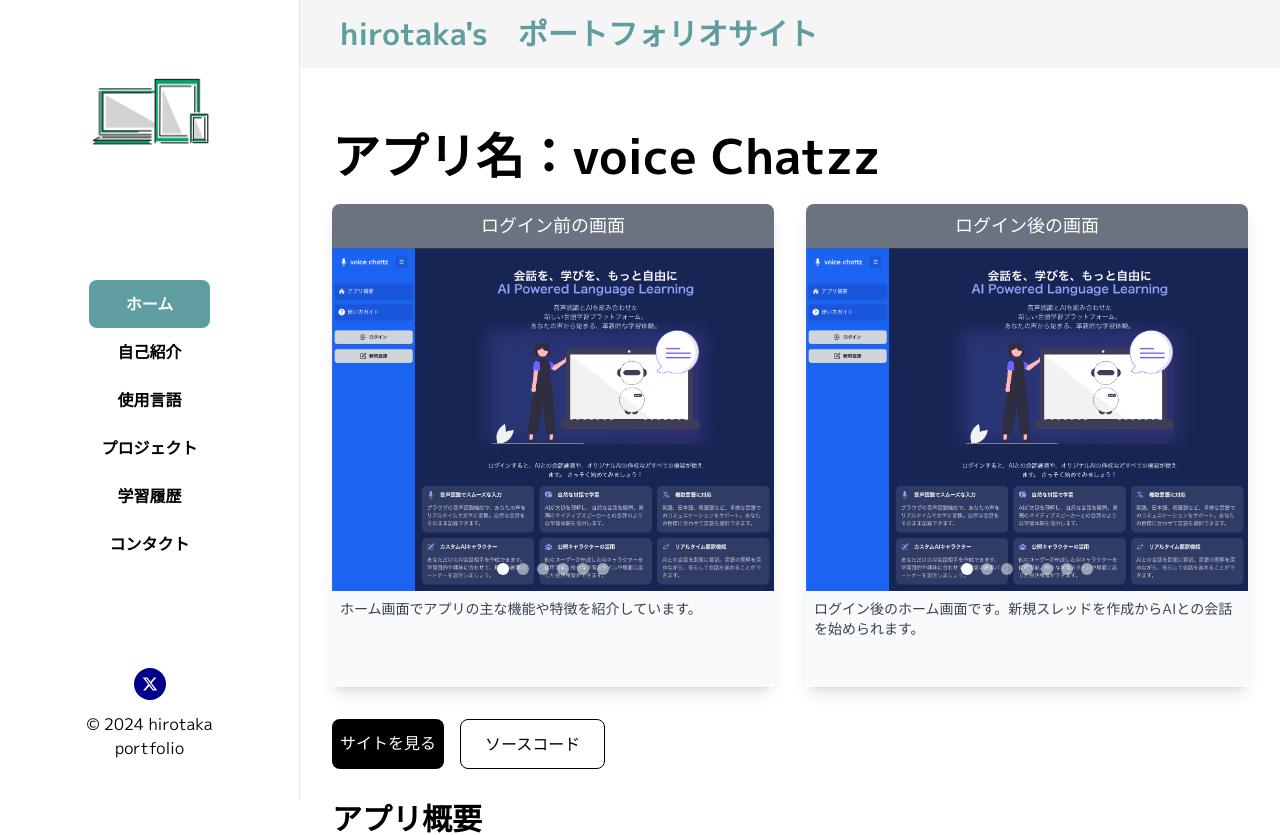
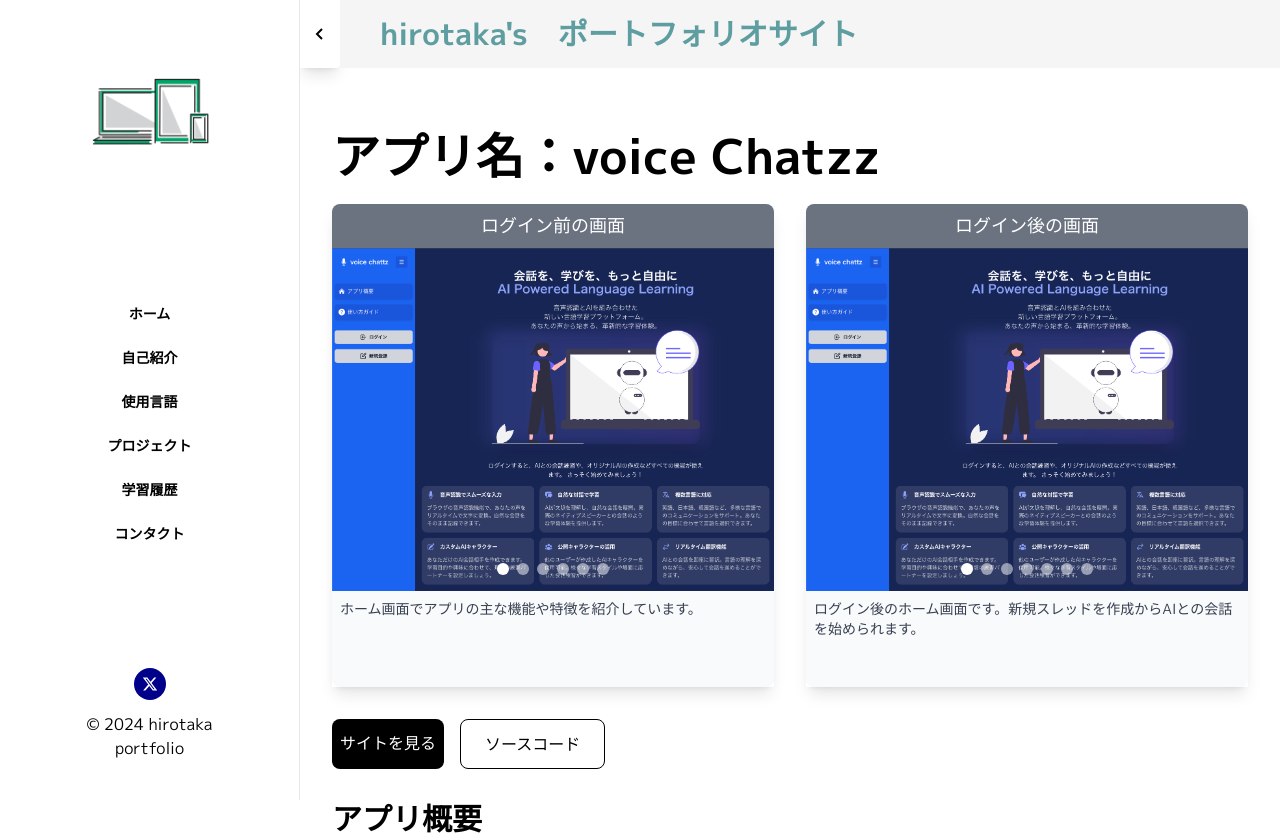
Before and after one commit to hirorotaka/hirotaka-site, a Next.js app: page /projects/portfolio in a window 1280 px wide. Shown: the top 835 px of the page. Built offline with nearby package versions, Linux system fonts and the light colour scheme.

Commit message:
プロジェクト詳細ページのデスクトップ時のサイドバー開閉表示調整

```diff
--- a/app/(projects)/projects/layout.tsx
+++ b/app/(projects)/projects/layout.tsx
@@ -1,47 +1,46 @@
-// app/projects/[id]/layout.tsx
 'use client';
-import React, { useEffect, useState } from 'react';
-import { sideMenuLinks, SideMenuLinksType } from '@/constants/sideMenuLinks';
-import { useMenuStore } from '@/store/useMenuStore';
+import React, { useState } from 'react';
 import ProjectSideMenu from '@/app/components/ProjectSideMenu';
 import TopMenu from '@/app/components/TopMenu';
+import { BiChevronLeft, BiChevronRight } from 'react-icons/bi';
 
 export default function ProjectLayout({
   children,
 }: {
   children: React.ReactNode;
 }) {
-  const { isOpen, closeMobileMenu } = useMenuStore();
-  const [activeLink, setActiveLink] = useState<SideMenuLinksType>(
-    sideMenuLinks[0]
-  );
+  const [isSideMenuOpen, setIsSideMenuOpen] = useState(true);
 
-  const handleLinkClick = (link: SideMenuLinksType) => {
-    closeMobileMenu();
-    setActiveLink(link);
+  const handleClickOpenSideMenu = () => {
+    setIsSideMenuOpen(!isSideMenuOpen);
   };
-
-  useEffect(() => {
-    if (isOpen) {
-      document.body.style.overflowY = 'hidden';
-    } else {
-      document.body.style.overflowY = 'auto';
-    }
-  }, [isOpen]);
 
   return (
     <main className="flex flex-row">
       {/* サイドメニュー */}
-      <ProjectSideMenu
-        isOpen={isOpen}
-        closeMobileMenu={closeMobileMenu}
-        handleLinkClick={handleLinkClick}
-        activeLink={activeLink}
-      />
+
+      {isSideMenuOpen && <ProjectSideMenu />}
 
       {/* メインコンテンツ */}
-      <section className="pl-[300px] max-lg:pl-[146px] max-md:pl-0 w-full min-h-screen overflow-hidden">
-        <TopMenu />
+      <section
+        className={`w-full min-h-screen overflow-hidden ${
+          isSideMenuOpen ? 'pl-[300px] max-lg:pl-[160px] max-md:pl-0' : 'pl-0'
+        }`}
+      >
+        <div className="flex w-full">
+          <button
+            className="p-2 bg-white rounded-r shadow-lg hover:bg-gray-100 transition-all duration-300 ease-in-out sm:hidden md:block
+              "
+            onClick={handleClickOpenSideMenu}
+          >
+            {isSideMenuOpen ? (
+              <BiChevronLeft className="w-6 h-6" />
+            ) : (
+              <BiChevronRight className="w-6 h-6" />
+            )}
+          </button>
+          <TopMenu />
+        </div>
         {children}
       </section>
     </main>
--- a/app/components/ProjectSideMenu.tsx
+++ b/app/components/ProjectSideMenu.tsx
@@ -1,25 +1,20 @@
-import { sideMenuLinks, SideMenuLinksType } from '@/constants/sideMenuLinks';
+'use client';
+import { sideMenuLinks } from '@/constants/sideMenuLinks';
+import { useMenuStore } from '@/store/useMenuStore';
 import Image from 'next/image';
 import Link from 'next/link';
 import React from 'react';
 import { FaXTwitter } from 'react-icons/fa6';
 
-interface ProjectSideMenuProps {
-  isOpen: boolean;
-  handleLinkClick: (link: SideMenuLinksType) => void;
-  closeMobileMenu: () => void;
-  activeLink: SideMenuLinksType;
-}
+function ProjectSideMenu() {
+  const { isOpen, closeMobileMenu } = useMenuStore();
 
-function ProjectSideMenu({
-  isOpen,
-  closeMobileMenu,
-  handleLinkClick,
-  activeLink,
-}: ProjectSideMenuProps) {
+  const handleLinkClick = () => {
+    closeMobileMenu();
+  };
   return (
     <section
-      className={`fixed left-0 top-0 z-50 flex h-screen max-w-[300px] flex-col justify-between py-10 px-[20px] lg:px-[80px] max-lg:max-w-[146px] bg-white border-r
+      className={`fixed left-0 top-0 z-50 flex h-screen lg:w-[300px] flex-col justify-between py-10 px-[20px] lg:px-[80px] w-[160px] bg-white border-r
     ${isOpen ? 'max-lg:block' : 'max-md:hidden'}`}
     >
       <div className="flex w-full flex-1 flex-col gap-10 justify-between items-center">
@@ -39,19 +34,14 @@ function ProjectSideMenu({
         {/* サイトメニュー */}
         <div>
           {sideMenuLinks.map((link) => {
-            const isActive = activeLink === link;
             return (
               <Link
                 key={link.label}
                 href={link.route === '/' ? '/' : `/${link.route}`}
-                className={`relative flex justify-center rounded-lg p-3
-                ${isActive ? 'bg-cadetblue text-white' : ''}
-              `}
-                onClick={() => handleLinkClick(link)}
+                className={`relative flex justify-center rounded-lg p-3`}
+                onClick={handleLinkClick}
               >
-                <p className="text-xs sm:text-base font-semibold">
-                  {link.label}
-                </p>
+                <p className="text-xs sm:text-sm font-semibold">{link.label}</p>
               </Link>
             );
           })}
--- a/app/components/TopMenu.tsx
+++ b/app/components/TopMenu.tsx
@@ -11,7 +11,7 @@ function TopMenu() {
 
   return (
     <section
-      className="px-[40px] bg-whitesmoke py-4 z-10 max-xs:px-5"
+      className="px-[40px] bg-whitesmoke py-4 z-10 max-xs:px-5 w-full"
       id="home"
     >
       <div className="max-w-7xl flex flex-col justify-between items-center gap-5">
```
